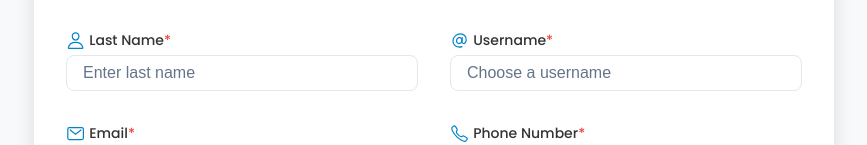
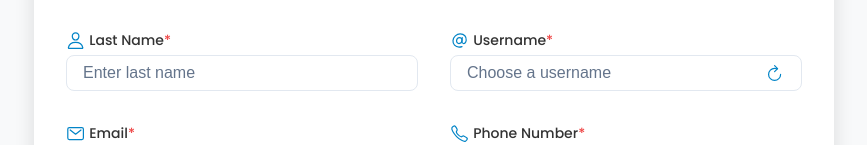
Before and after one commit to Subrata2402/Journal-Article-Submission, a React (Vite) app in the folder client/: page /register in a window 1280 px wide. Shown: the part 279-424 px from the top of the page, without its empty margins (206-1073 px from the left). Built offline with nearby package versions, Linux system fonts and the light colour scheme.

Commit message:
added auto generate username functionality

```diff
--- a/client/src/assets/styles/_variables.scss
+++ b/client/src/assets/styles/_variables.scss
@@ -5,6 +5,7 @@
   --body-text: #333333;
   --navbar-bg: #ffffff;
   --navbar-text: #333333;
+  --text-color: #333333;
 
   // Scrollbar
   --scrollbar-width: 8px;
@@ -97,6 +98,7 @@
   --navbar-bg: #1e1e1e;
   --navbar-text: #ffffff;
   --button-bg: #333333;
+  --text-color: #e0e0e0;
 
   // Scrollbar
   --scrollbar-track: rgba(255, 255, 255, 0.05);
@@ -148,6 +150,7 @@
   @media (prefers-color-scheme: dark) {
     --body-bg: #121212;
     --body-text: #e0e0e0;
+    --text-color: #e0e0e0;
     --navbar-bg: #1e1e1e;
     --navbar-text: #ffffff;
     --button-bg: #333333;
@@ -195,6 +198,7 @@
   @media (prefers-color-scheme: light) {
     --body-bg: #f8f9fa;
     --body-text: #333333;
+    --text-color: #333333;
     --navbar-bg: #ffffff;
     --navbar-text: #333333;
     --button-bg: #e9ecef;
--- /dev/null
+++ b/client/src/assets/styles/common/_tooltip.scss
@@ -0,0 +1,73 @@
+// Tooltip styles
+// General tooltip for regular elements
+[title]:not(.form-field__action-button button):hover::after {
+  content: attr(title);
+  position: absolute;
+  bottom: 100%;
+  left: 50%;
+  transform: translateX(-50%);
+  background-color: var(--text-color);
+  color: var(--background-primary);
+  font-size: 0.75rem;
+  padding: 0.25rem 0.5rem;
+  border-radius: 4px;
+  white-space: nowrap;
+  z-index: 10;
+  pointer-events: none;
+  opacity: 0;
+  animation: fadeIn 0.2s ease forwards;
+}
+
+[title]:not(.form-field__action-button button):hover::before {
+  content: "";
+  position: absolute;
+  bottom: calc(100% - 4px);
+  left: 50%;
+  transform: translateX(-50%);
+  border-width: 4px;
+  border-style: solid;
+  border-color: var(--text-color) transparent transparent transparent;
+  z-index: 11;
+  pointer-events: none;
+  opacity: 0;
+  animation: fadeIn 0.2s ease forwards;
+}
+
+// Special tooltip for action buttons in forms
+.form-field__action-button button[title]:hover::after {
+  content: attr(title);
+  position: absolute;
+  top: -35px;  /* Position above the button */
+  left: 50%;
+  transform: translateX(-50%);
+  background-color: var(--text-color);
+  color: var(--background-primary);
+  font-size: 0.75rem;
+  padding: 0.25rem 0.5rem;
+  border-radius: 4px;
+  white-space: nowrap;
+  z-index: 999;
+  pointer-events: none;
+  opacity: 1;
+  box-shadow: 0 2px 5px rgba(0, 0, 0, 0.2);
+}
+
+.form-field__action-button button[title]:hover::before {
+  content: "";
+  position: absolute;
+  top: -8px;
+  left: 50%;
+  transform: translateX(-50%);
+  border-width: 4px;
+  border-style: solid;
+  border-color: var(--text-color) transparent transparent transparent;
+  z-index: 999;
+  pointer-events: none;
+  opacity: 1;
+}
+
+@keyframes fadeIn {
+  to {
+    opacity: 1;
+  }
+}
--- a/client/src/assets/styles/common/forms.scss
+++ b/client/src/assets/styles/common/forms.scss
@@ -1,5 +1,6 @@
 @use '../variables' as *;
 @use './scrollbar.scss' as *;
+@use './_tooltip.scss' as *;
 
 // Form Field Styles
 .form-field {
@@ -67,7 +68,6 @@
       opacity: 0.7;
     }
   }
-
   &__password-toggle {
     position: absolute;
     right: 12px;
@@ -87,6 +87,40 @@
     &:hover, &:focus {
       color: var(--primary-color);
       outline: none;
+    }
+  }    &__action-button {
+    position: absolute;
+    right: 12px;
+    top: 50%;
+    transform: translateY(-50%);
+    z-index: 1;
+
+    button {
+      background: transparent;
+      border: none;
+      color: var(--primary-color);
+      cursor: pointer;
+      display: flex;
+      align-items: center;
+      justify-content: center;
+      font-size: 1.1rem;
+      padding: 6px;
+      transition: all 0.2s ease;
+      border-radius: 4px;
+      position: relative;  /* For tooltip positioning */
+
+      &:hover, &:focus {
+        background-color: rgba(var(--primary-rgb), 0.1);
+        transform: translateY(-2px);
+        outline: none;
+      }
+
+      &:active {
+        transform: translateY(0);
+      }
+        svg {
+        font-size: 1.2rem;
+      }
     }
   }
 
--- a/client/src/components/forms/FormField.jsx
+++ b/client/src/components/forms/FormField.jsx
@@ -16,6 +16,7 @@ const FormField = ({
   autoComplete,
   maxLength,
   icon, // Added icon prop
+  actionButton, // Added action button prop
   ...props
 }) => {
   const [showPassword, setShowPassword] = useState(false);
@@ -46,8 +47,7 @@ const FormField = ({
           </span>
         </label>
       )}
-
-      <div className="form-field__input-wrapper">
+        <div className="form-field__input-wrapper">
         <input
           id={id}
           type={inputType}
@@ -69,10 +69,17 @@ const FormField = ({
             className="form-field__password-toggle"
             onClick={togglePasswordVisibility}
             tabIndex="-1"
+            title={showPassword ? "Hide password" : "Show password"}
             aria-label={showPassword ? "Hide password" : "Show password"}
           >
             {showPassword ? <FiEyeOff /> : <FiEye />}
           </button>
+        )}
+
+        {actionButton && (
+          <div className="form-field__action-button">
+            {actionButton}
+          </div>
         )}
       </div>
 
--- a/client/src/pages/auth/RegisterPage.jsx
+++ b/client/src/pages/auth/RegisterPage.jsx
@@ -10,7 +10,8 @@ import {
   IoSchoolOutline,
   IoAtOutline,
   IoPersonCircleOutline,
-  IoArrowBackOutline
+  IoArrowBackOutline,
+  IoRefreshOutline
 } from 'react-icons/io5';
 import FormField from '../../components/forms/FormField';
 import DateField from '../../components/forms/DateField';
@@ -40,6 +41,37 @@ const RegisterPage = () => {
   const { register } = useAuth();
   const navigate = useNavigate();
   const location = useLocation();
+
+  // Function to generate a username based on first name
+  const generateUsername = () => {
+    if (!formData.firstName) {
+      setErrors(prev => ({
+        ...prev,
+        userName: 'Please enter your first name first'
+      }));
+      return;
+    }
+
+    // Clear any existing username error
+    if (errors.userName) {
+      setErrors(prev => ({
+        ...prev,
+        userName: ''
+      }));
+    }
+
+    // Generate a random 3-digit number
+    const randomNum = Math.floor(Math.random() * 900) + 100; // 100-999
+
+    // Create username: firstname + 3 random digits
+    const generatedUsername = `${formData.firstName.toLowerCase()}${randomNum}`;
+
+    // Update the form data with the new username
+    setFormData(prev => ({
+      ...prev,
+      userName: generatedUsername
+    }));
+  };
 
   const handleChange = (e) => {
     const { name, value } = e.target;
@@ -223,8 +255,7 @@ const RegisterPage = () => {
               autoComplete="family-name"
               icon={<IoPersonOutline />}
             />
-
-            <FormField
+              <FormField
               label="Username"
               type="text"
               name="userName"
@@ -234,7 +265,16 @@ const RegisterPage = () => {
               error={errors.userName}
               required
               autoComplete="username"
-              icon={<IoAtOutline />}
+              icon={<IoAtOutline />}              actionButton={
+                <button
+                  type="button"
+                  onClick={generateUsername}
+                  aria-label="Auto-generate username"
+                  title="Generate username from your first name"
+                >
+                  <IoRefreshOutline />
+                </button>
+              }
             />
           </div>
 
```
